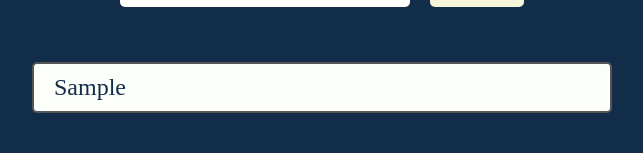
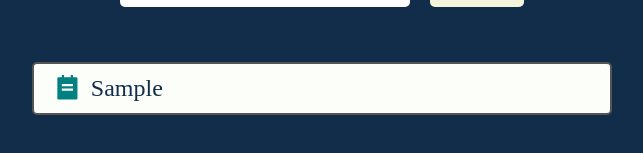
Before and after one commit to YurroUzhgorod/todo-app, a React (Create React App) app: page / in a window 1280 px wide. Both pictures are taken after typing "Sample" into the empty fields and a click on the button "Submit". Shown: the part 147-300 px from the top of the page, without its empty margins (318-961 px from the left). Built offline with nearby package versions, Linux system fonts and the light colour scheme.

Commit message:
installed react-icons package and added icon to todo component

```diff
--- a/package.json
+++ b/package.json
@@ -8,6 +8,7 @@
     "@testing-library/user-event": "^13.5.0",
     "react": "^18.2.0",
     "react-dom": "^18.2.0",
+    "react-icons": "^4.7.1",
     "react-redux": "^8.0.5",
     "react-scripts": "5.0.1",
     "redux": "^4.2.1",
--- a/src/components/Todos/Todo.js
+++ b/src/components/Todos/Todo.js
@@ -1,8 +1,10 @@
+import { RiTodoFill } from "react-icons/ri";
 import styles from "./Todo.module.css";
 
 function Todo({ todo, index, deleteTodo }) {
   return (
     <div className={styles.todo} onDoubleClick={() => deleteTodo(index)}>
+      <RiTodoFill className={styles.todoIcon} />
       <div className={styles.todoText}>{todo}</div>
     </div>
   );
--- a/src/components/Todos/Todo.module.css
+++ b/src/components/Todos/Todo.module.css
@@ -14,3 +14,8 @@
   width: 100%;
   text-align: left;
 }
+.todoIcon {
+  font-size: 1.8rem;
+  margin-right: 10px;
+  color: teal;
+}
```
Also changed, not shown: 1 other file (tests, documents, lock files or other folders).
